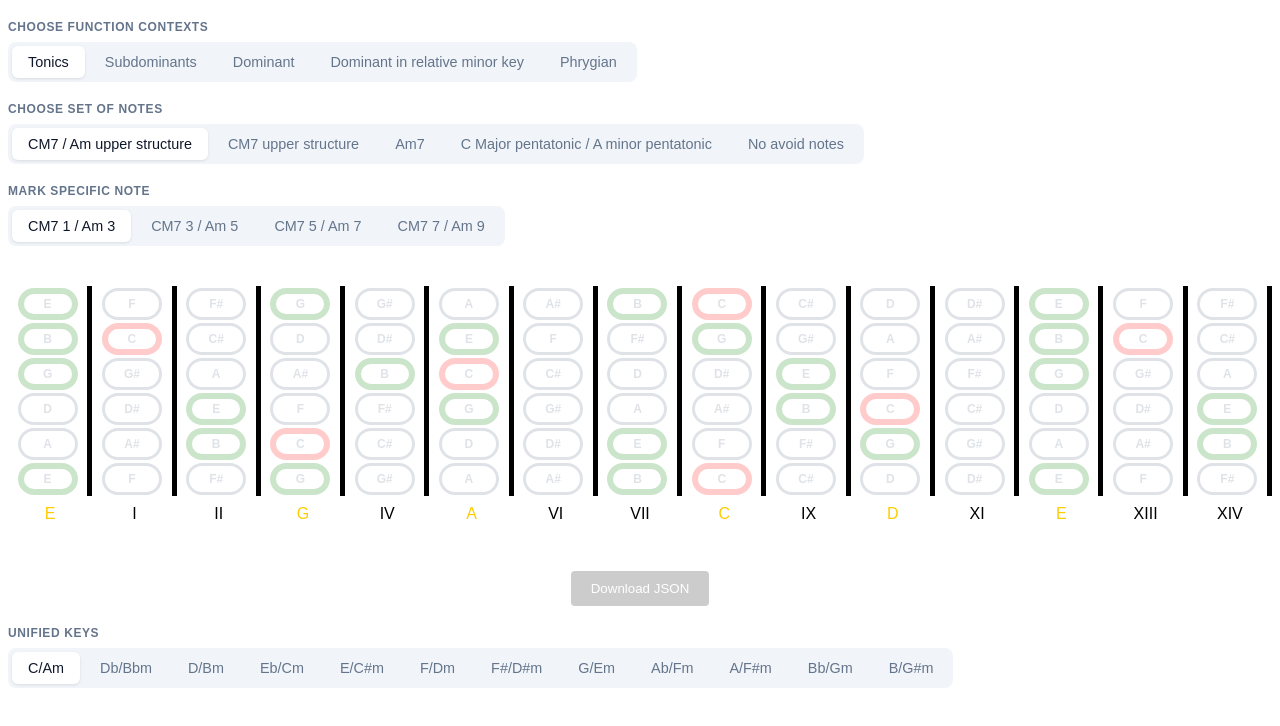
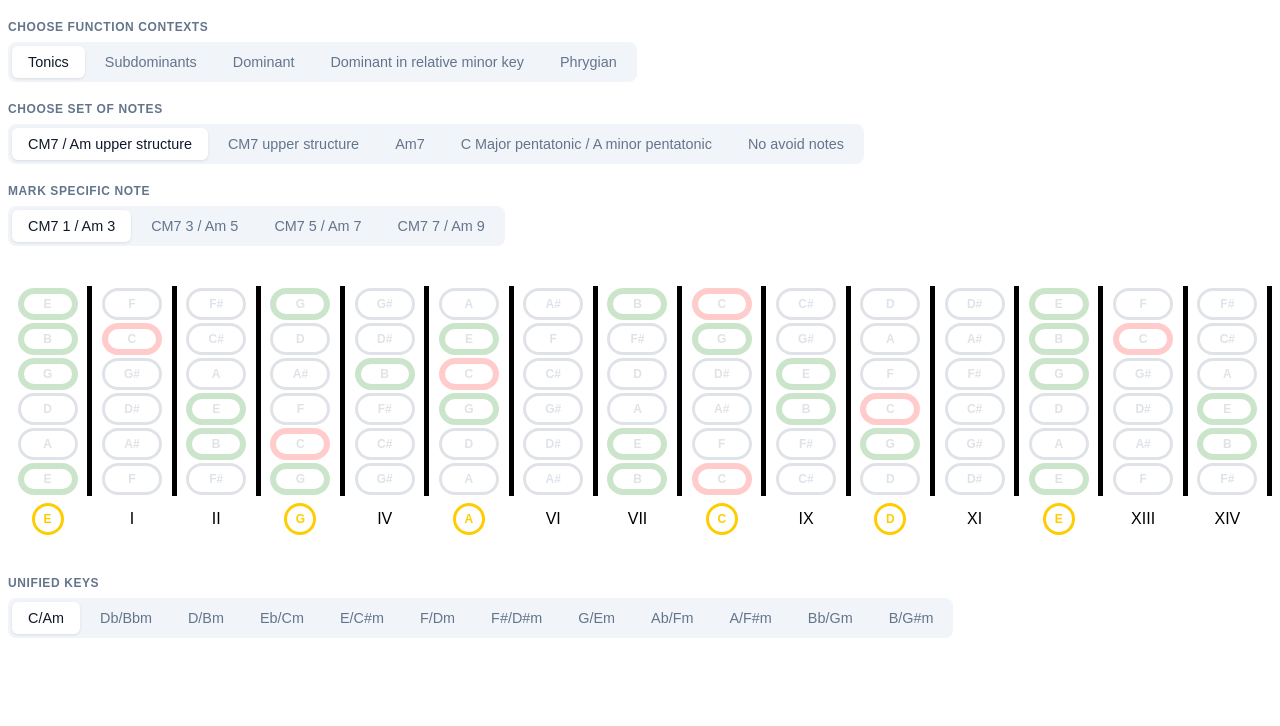
Before and after one commit to patrykkowalski0617/guitar-map, a React (Vite) app: page / in a window 1280 px wide. Shown: the top 726 px of the page. Built offline with nearby package versions, Linux system fonts and the light colour scheme.

Commit message:
refactor

```diff
--- a/src/App.jsx
+++ b/src/App.jsx
@@ -1,6 +1,6 @@
 import Fretboard from "./components/Fretboard/Fretboard";
 import "./App.css";
-import MusicFunctionManager from "./components/forms/Selects/MusicFunctionManager";
+import MusicFunctionSelector from "./components/forms/Selects/MusicFunctionSelector";
 import KeySelector from "./components/forms/Selects/KeySelector";
 import { isSameShape, transposeShape } from "./utils/transposer";
 
@@ -17,7 +17,7 @@ function App() {
 
   return (
     <>
-      <MusicFunctionManager />
+      <MusicFunctionSelector />
       <Fretboard />
       <KeySelector />
     </>
--- a/src/components/Fretboard/DownloadJSON.jsx
+++ b/src/components/Fretboard/DownloadJSON.jsx
@@ -18,11 +18,11 @@ const DownloadJSON = ({ shape }) => {
 
   const handleExport = () => {
     // Możesz wzbogacić JSON o dodatkowe metadane, np. tonację
-    const dataToSave = {
-      notes: shape,
-    };
-
-    downloadJSON(dataToSave, `caged-shape.json`);
+    // const dataToSave = {
+    //   notes: shape,
+    // };
+    console.log(shape);
+    downloadJSON(shape, `caged-shape.json`);
   };
 
   return (
--- /dev/null
+++ b/src/components/Fretboard/FretRow.jsx
@@ -0,0 +1,55 @@
+import { getNotesStartingFrom, NOTES_FROM_C } from "../../data/music-theory";
+import { FretCell, StringRow, Note } from "./parts";
+
+const FretRow = ({
+  string,
+  sIdx,
+  extendArray,
+  notesSet,
+  activeMarkerNote,
+  CAGED_shift,
+  handleNoteClick,
+  shape,
+  isCAGEDShapeType,
+}) => {
+  const stringId = `${string}${6 - sIdx}`;
+  const fretCells = extendArray(getNotesStartingFrom(string));
+
+  return (
+    <StringRow>
+      {fretCells.map((note, fIdx) => {
+        const fretId = `fret-${fIdx}`;
+        const $isInSet = notesSet.includes(note);
+        const $activeMarkerNote = activeMarkerNote === note;
+
+        const get_CAGED_noteId = () => {
+          let index = NOTES_FROM_C.indexOf(note) - CAGED_shift;
+          if (index < 0) index += 11;
+          return `${stringId}_${NOTES_FROM_C[index]}`;
+        };
+
+        const CAGED_noteId = get_CAGED_noteId();
+
+        return (
+          <FretCell
+            $numOfCells={fretCells.length}
+            key={`${stringId}-${fretId}`}
+          >
+            <Note
+              $isInSet={$isInSet}
+              $activeMarkerNote={$activeMarkerNote}
+              onClick={() => handleNoteClick(CAGED_noteId)}
+              $isSelected={shape.includes(CAGED_noteId)}
+              className={`CAGED_noteId__${CAGED_noteId}`}
+              $isCAGEDShapeType={isCAGEDShapeType}
+            >
+              {note}
+            </Note>
+          </FretCell>
+        );
+      })}
+    </StringRow>
+  );
+};
+
+export default FretRow;
--- a/src/components/Fretboard/Fretboard.jsx
+++ b/src/components/Fretboard/Fretboard.jsx
@@ -1,14 +1,14 @@
 import { useState } from "react";
-import { getNotesStartingFrom, NOTES_FROM_C } from "../../data//music-theory";
+import { getNotesStartingFrom, NOTES_FROM_C } from "../../data/music-theory";
 import { useMusicStore } from "../../store/useMusicStore";
 import manageCAGED from "../../utils/manageCAGED";
-import { toRoman } from "../../utils/toRoman";
-import Note from "./Note";
-import { FretboardContainer, FretCell, FretCount, StringRow } from "./parts";
+import { FretboardContainer } from "./parts";
 import DownloadJSON from "./DownloadJSON";
 import { shapes } from "../../data/shapes";
+import FretRow from "./FretRow";
+import FretboardLabels from "./FretboardLabels";
 
-const STRINGS = ["E", "B", "G", "D", "A", "E"];
+const STRINGS_FIRST_NOTES = ["E", "B", "G", "D", "A", "E"];
 const extendFretboardBy = 3;
 
 const extendArray = (arr, count = extendFretboardBy) => {
@@ -34,10 +34,8 @@ const Fretboard = () => {
   };
 
   const notesSet = findNotes(activeSet);
-
   const activeMarkerNote = notesOfKey[activeMarker.keyDegree[0]];
   const fretCounts = extendArray(getNotesStartingFrom("E")).fill(null);
-
   const CAGED_shift = NOTES_FROM_C.indexOf(tuneKey.majorNote);
   const CAGED = manageCAGED(tuneKey.majorNote, CAGED_shift);
 
@@ -62,80 +60,28 @@ const Fretboard = () => {
   return (
     <>
       <FretboardContainer>
-        {STRINGS.map((string, sIdx) => {
-          const stringId = `${string}${6 - sIdx}`;
-          const fretCells = extendArray(getNotesStartingFrom(string));
+        {STRINGS_FIRST_NOTES.map((string, sIdx) => (
+          <FretRow
+            key={string + sIdx}
+            string={string}
+            sIdx={sIdx}
+            extendArray={extendArray}
+            notesSet={notesSet}
+            activeMarkerNote={activeMarkerNote}
+            CAGED_shift={CAGED_shift}
+            handleNoteClick={handleNoteClick}
+            shape={shape}
+            isCAGEDShapeType={isCAGEDShapeType}
+          />
+        ))}
 
-          return (
-            <StringRow key={stringId}>
-              {fretCells.map((note, fIdx) => {
-                const fretId = `fret-${fIdx}`;
-                const $isInSet = notesSet.includes(note);
-                const $activeMarkerNote = activeMarkerNote === note;
-                const get_CAGED_noteId = () => {
-                  let index = NOTES_FROM_C.indexOf(note) - CAGED_shift;
-                  if (index < 0) {
-                    index += 11;
-                  }
-                  return `${stringId}_${NOTES_FROM_C[index]}`;
-                };
-                const CAGED_noteId = get_CAGED_noteId();
-                return (
-                  <FretCell
-                    $numOfCells={fretCells.length}
-                    key={`${stringId}-${fretId}`}
-                  >
-                    <Note
-                      note={note}
-                      stringId={stringId}
-                      fretId={fretId}
-                      $isInSet={$isInSet}
-                      $activeMarkerNote={$activeMarkerNote}
-                      CAGED_noteId={CAGED_noteId}
-                      isCAGEDShapeType={isCAGEDShapeType}
-                      handleClick={() => {
-                        handleNoteClick(CAGED_noteId);
-                      }}
-                      $isSelected={shape.includes(CAGED_noteId)}
-                    />
-                  </FretCell>
-                );
-              })}
-            </StringRow>
-          );
-        })}
-
-        <StringRow>
-          {fretCounts.map((_, fIdx) => {
-            const cagedLetter = Object.keys(CAGED).find((key) =>
-              CAGED[key].includes(fIdx)
-            );
-
-            return (
-              <FretCount
-                key={`fret-count-${fIdx}`}
-                $numOfCells={fretCounts.length}
-                onClick={() => {
-                  handleCAGEDClick(cagedLetter);
-                }}
-              >
-                {cagedLetter ? (
-                  <span
-                    style={{
-                      color: "#ffcc00",
-                    }}
-                  >
-                    {cagedLetter}
-                  </span>
-                ) : (
-                  toRoman(fIdx)
-                )}
-              </FretCount>
-            );
-          })}
-        </StringRow>
+        <FretboardLabels
+          fretCounts={fretCounts}
+          CAGED={CAGED}
+          handleCAGEDClick={handleCAGEDClick}
+        />
       </FretboardContainer>
-      <DownloadJSON shape={shape} />
+      {/* <DownloadJSON shape={shape} /> */}
     </>
   );
 };
--- /dev/null
+++ b/src/components/Fretboard/FretboardLabels.jsx
@@ -0,0 +1,37 @@
+import { toRoman } from "../../utils/toRoman";
+import {
+  CAGEDLetter,
+  FretCount,
+  StringRow,
+  FretboardLabelsWrapper,
+} from "./parts";
+
+const FretboardLabels = ({ fretCounts, CAGED, handleCAGEDClick }) => {
+  return (
+    <FretboardLabelsWrapper>
+      <StringRow>
+        {fretCounts.map((_, fIdx) => {
+          const cagedLetter = Object.keys(CAGED).find((key) =>
+            CAGED[key].includes(fIdx)
+          );
+
+          return (
+            <FretCount
+              key={`fret-count-${fIdx}`}
+              $numOfCells={fretCounts.length}
+              onClick={() => handleCAGEDClick(cagedLetter)}
+            >
+              {cagedLetter ? (
+                <CAGEDLetter>{cagedLetter}</CAGEDLetter>
+              ) : (
+                toRoman(fIdx)
+              )}
+            </FretCount>
+          );
+        })}
+      </StringRow>
+    </FretboardLabelsWrapper>
+  );
+};
+
+export default FretboardLabels;
--- a/src/components/Fretboard/parts.jsx
+++ b/src/components/Fretboard/parts.jsx
@@ -1,4 +1,13 @@
 import styled, { css } from "styled-components";
+
+const CAGED_COLOR = "#ffcc00";
+const DEFAULT_BORDER_COLOR = "#64748b";
+const btnHoverEffect = css`
+  transition: transform 0.1s ease-in-out;
+  &:hover {
+    transform: scale(1.1);
+  }
+`;
 
 export const FretboardContainer = styled.div`
   max-width: 100vw;
@@ -28,6 +37,31 @@ export const FretCell = styled.div`
 
 export const FretCount = styled.div`
   ${Fret}
+  cursor: pointer;
+  user-select: none;
+  padding-right: 5px;
+  ${btnHoverEffect}
+`;
+
+export const FretboardLabelsWrapper = styled.div`
+  margin-top: 5px;
+`;
+export const CAGEDLetter = styled.span`
+  color: ${CAGED_COLOR};
+  cursor: pointer;
+
+  width: 32px;
+  height: 32px;
+  border-radius: 30px;
+
+  display: flex;
+  align-items: center;
+  justify-content: center;
+
+  font-size: 12px;
+  font-weight: 700;
+  text-transform: uppercase;
+  border: 3px solid;
 `;
 
 export const Note = styled.button`
@@ -46,17 +80,19 @@ export const Note = styled.button`
   font-weight: 700;
   text-transform: uppercase;
   color: #64748b;
+
   background: ${({ $isSelected, $isCAGEDShapeType }) =>
     $isSelected && !$isCAGEDShapeType ? "green" : "transparent"};
-  &:hover {
-    transform: scale(1.1);
-  }
+
+  ${btnHoverEffect}
+
   opacity: ${({ $isCAGEDShapeType, $isSelected }) =>
     $isCAGEDShapeType && $isSelected ? "1" : "0.2"};
+
   border: ${({ $isInSet, $activeMarkerNote }) =>
     $isInSet
       ? $activeMarkerNote
         ? "6px solid red"
         : "6px solid green"
-      : "3px solid#64748b"};
+      : `3px solid ${DEFAULT_BORDER_COLOR}`};
 `;
```
Also changed, not shown: src/components/forms/Selects/MusicFunctionSelector.jsx (renamed from src/components/forms/Selects/MusicFunctionManager.jsx, +2 -7 lines).
